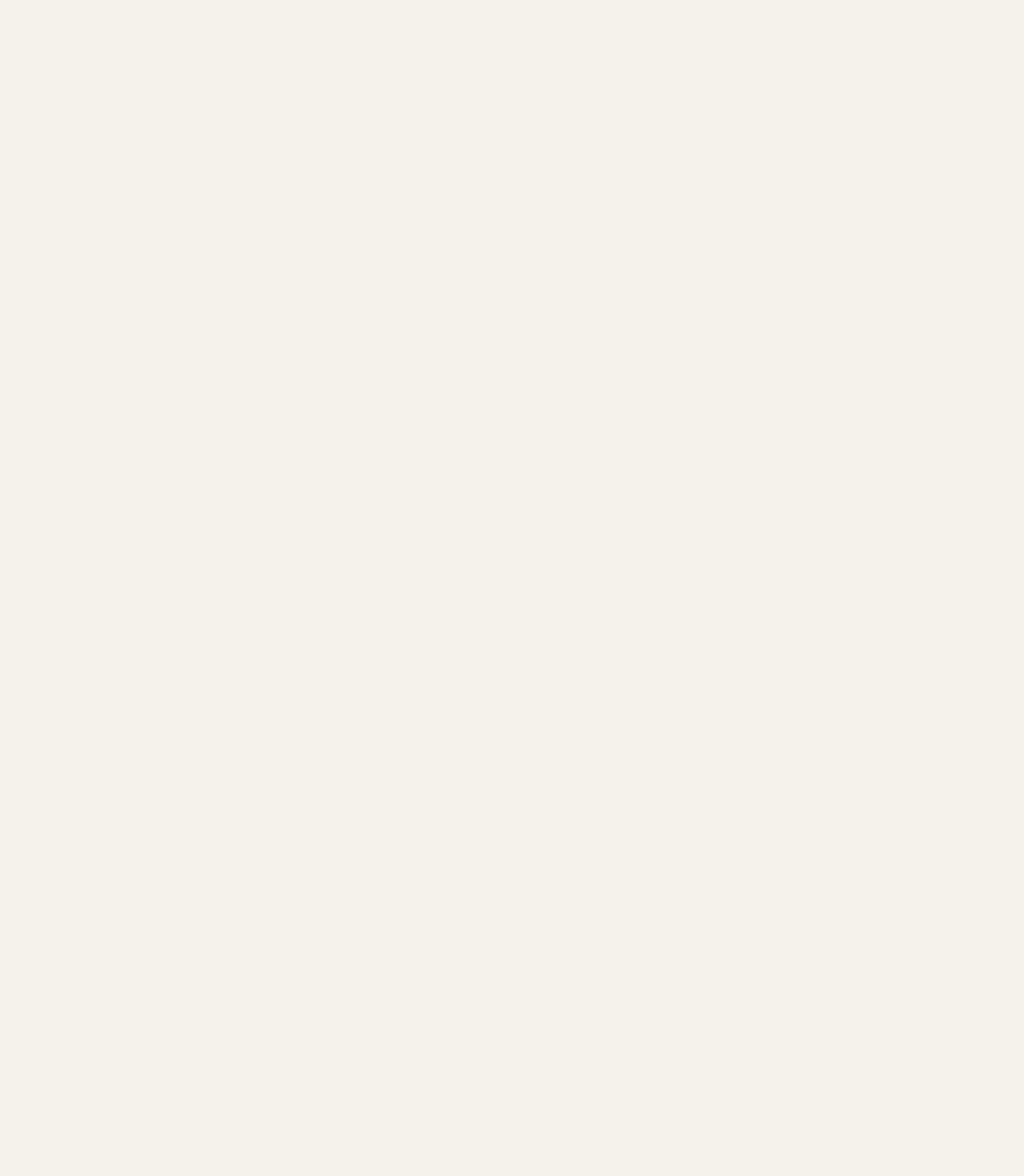
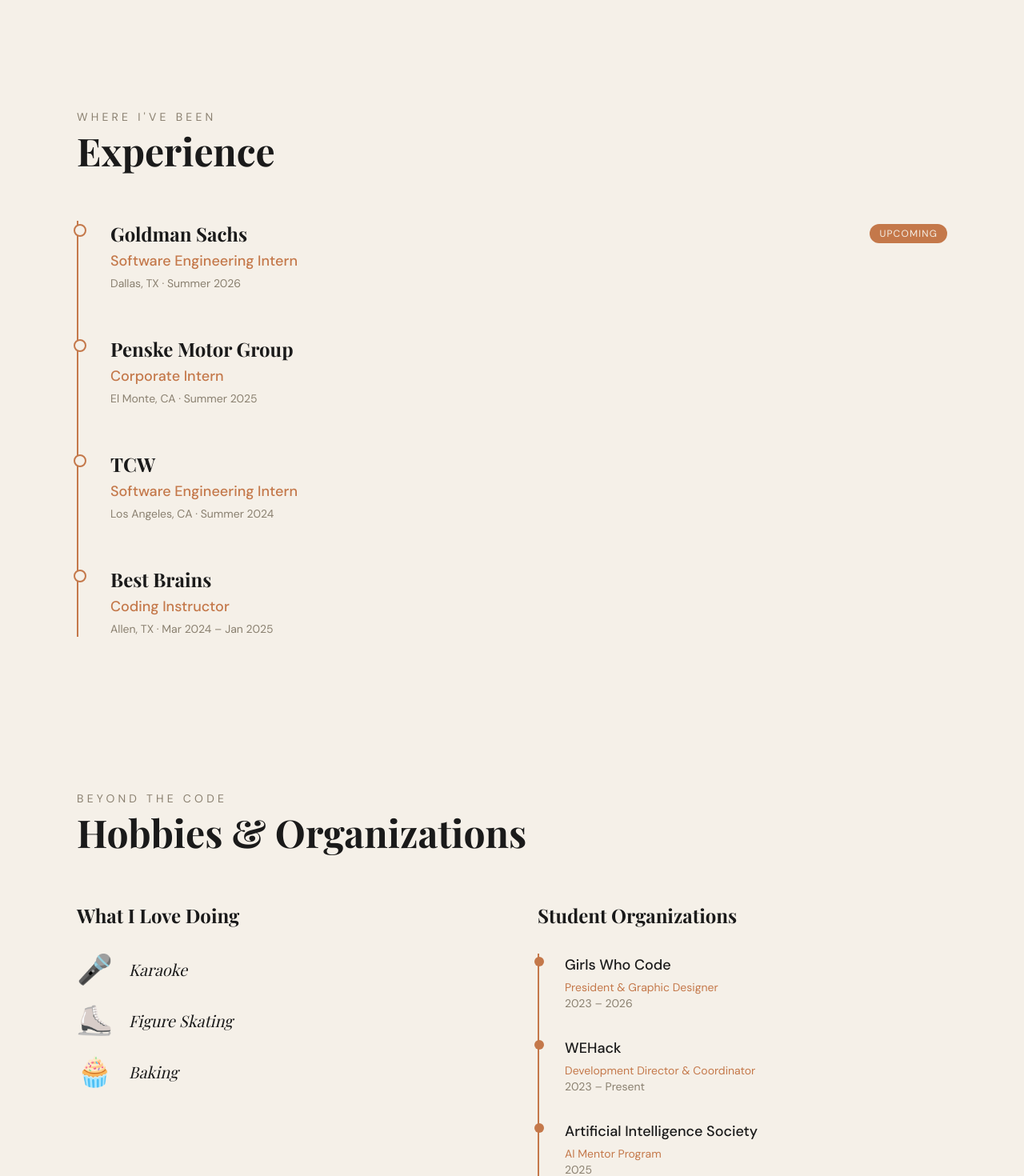
Before and after one commit to anccaz/AnccazPersonalWebsite, a React (Vite) app: page / in a window 1280 px wide. Shown: the part 760-2230 px from the top of the page at 80% size. Before the commit the page ends 800 px from the top, so only its background shows below. Built offline with nearby package versions, Linux system fonts and the light colour scheme; a web font is replaced by a local one.

Commit message:
hobbies and organizations added

```diff
--- a/src/App.jsx
+++ b/src/App.jsx
@@ -1,9 +1,13 @@
 import Hero from './components/Hero';
+import Experience from './components/Experience';
+import Organizations from './components/Organizations';
 
 function App() {
   return (
     <main>
       <Hero />
+      <Experience />
+      <Organizations />
     </main>
   );
 }
--- /dev/null
+++ b/src/components/Experience.jsx
@@ -0,0 +1,44 @@
+import { experience } from '../portfolio';
+
+export default function Experience() {
+  return (
+    <section className="px-8 md:px-24 py-24">
+      <p className="text-sm tracking-[0.3em] uppercase mb-2" style={{ color: 'var(--muted)' }}>
+        Where I've Been
+      </p>
+      <h2 className="font-display text-4xl md:text-5xl font-bold mb-16" style={{ color: 'var(--charcoal)' }}>
+        Experience
+      </h2>
+
+      <div className="relative border-l-2 pl-10 flex flex-col gap-14" style={{ borderColor: 'var(--accent)' }}>
+        {experience.map((job, i) => (
+          <div key={i} className="relative">
+            {/* dot on the line */}
+            <div className="absolute -left-[2.85rem] top-1 w-4 h-4 rounded-full border-2"
+              style={{ background: 'var(--cream)', borderColor: 'var(--accent)' }} />
+
+            <div className="flex flex-col md:flex-row md:items-center md:justify-between mb-1">
+              <h3 className="font-display text-2xl font-bold" style={{ color: 'var(--charcoal)' }}>
+                {job.company}
+              </h3>
+              {job.upcoming && (
+                <span className="text-xs tracking-widest uppercase px-3 py-1 rounded-full mt-1 md:mt-0 w-fit"
+                  style={{ background: 'var(--accent)', color: 'var(--cream)' }}>
+                  Upcoming
+                </span>
+              )}
+            </div>
+
+            <p className="text-lg font-medium mb-1" style={{ color: 'var(--accent)' }}>
+              {job.role}
+            </p>
+
+            <p className="text-sm" style={{ color: 'var(--muted)' }}>
+              {job.location} · {job.period}
+            </p>
+          </div>
+        ))}
+      </div>
+    </section>
+  );
+}
--- /dev/null
+++ b/src/components/Organizations.jsx
@@ -0,0 +1,57 @@
+import { hobbies, organizations } from '../portfolio';
+
+export default function Organizations() {
+  return (
+    <section className="px-8 md:px-24 py-24">
+      <p className="text-sm tracking-[0.3em] uppercase mb-2" style={{ color: 'var(--muted)' }}>
+        Beyond the Code
+      </p>
+      <h2 className="font-display text-4xl md:text-5xl font-bold mb-16" style={{ color: 'var(--charcoal)' }}>
+        Hobbies & Organizations
+      </h2>
+
+      <div className="grid md:grid-cols-2 gap-16">
+
+        {/* Hobbies */}
+        <div>
+          <h3 className="font-display text-2xl font-bold mb-8" style={{ color: 'var(--charcoal)' }}>
+            What I Love Doing
+          </h3>
+          <div className="flex flex-col gap-6">
+            {hobbies.map((hobby, i) => (
+              <div key={i} className="flex items-center gap-5 group">
+                <span className="text-4xl group-hover:scale-125 transition-transform duration-200">
+                  {hobby.emoji}
+                </span>
+                <span className="font-display text-xl italic" style={{ color: 'var(--charcoal)' }}>
+                  {hobby.name}
+                </span>
+              </div>
+            ))}
+          </div>
+        </div>
+
+        {/* Student Organizations */}
+        <div>
+          <h3 className="font-display text-2xl font-bold mb-8" style={{ color: 'var(--charcoal)' }}>
+            Student Organizations
+          </h3>
+          <div className="flex flex-col gap-8 border-l-2 pl-8" style={{ borderColor: 'var(--accent)' }}>
+            {organizations.map((org, i) => (
+              <div key={i} className="relative">
+                <div className="absolute -left-[2.35rem] top-1 w-3 h-3 rounded-full"
+                  style={{ background: 'var(--accent)' }} />
+                <p className="font-medium text-lg" style={{ color: 'var(--charcoal)' }}>
+                  {org.name}
+                </p>
+                <p className="text-sm mt-1" style={{ color: 'var(--accent)' }}>{org.role}</p>
+                <p className="text-sm" style={{ color: 'var(--muted)' }}>{org.period}</p>
+              </div>
+            ))}
+          </div>
+        </div>
+
+      </div>
+    </section>
+  );
+}
--- a/src/portfolio.js
+++ b/src/portfolio.js
@@ -53,11 +53,29 @@
     { name: "Baking", emoji: "🧁" },
   ];
 
+  export const organizations = [
+    {
+      name: "Girls Who Code",
+      role: "President & Graphic Designer",
+      period: "2023 – 2026",
+    },
+    {
+      name: "WEHack",
+      role: "Development Director & Coordinator",
+      period: "2023 – Present",
+    },
+    {
+      name: "Artificial Intelligence Society",
+      role: "AI Mentor Program",
+      period: "2025",
+    },
+  ];
+
   export const languages = {
     spoken: [
       { name: "English", level: "Native" },
-      { name: "Spanish", level: "Fluent" },
-      { name: "Mandarin Chinese", level: "Fluent" },
+      { name: "Spanish", level: "Working" },
+      { name: "Mandarin Chinese", level: "Working" },
     ],
     programming: [
       { name: "Python", icon: "🐍" },
```
